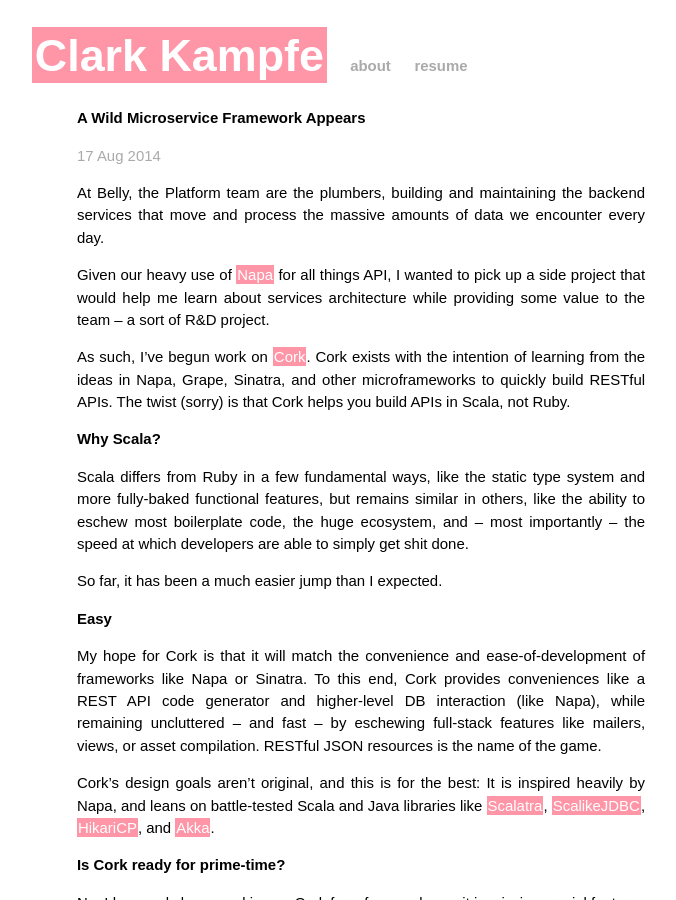
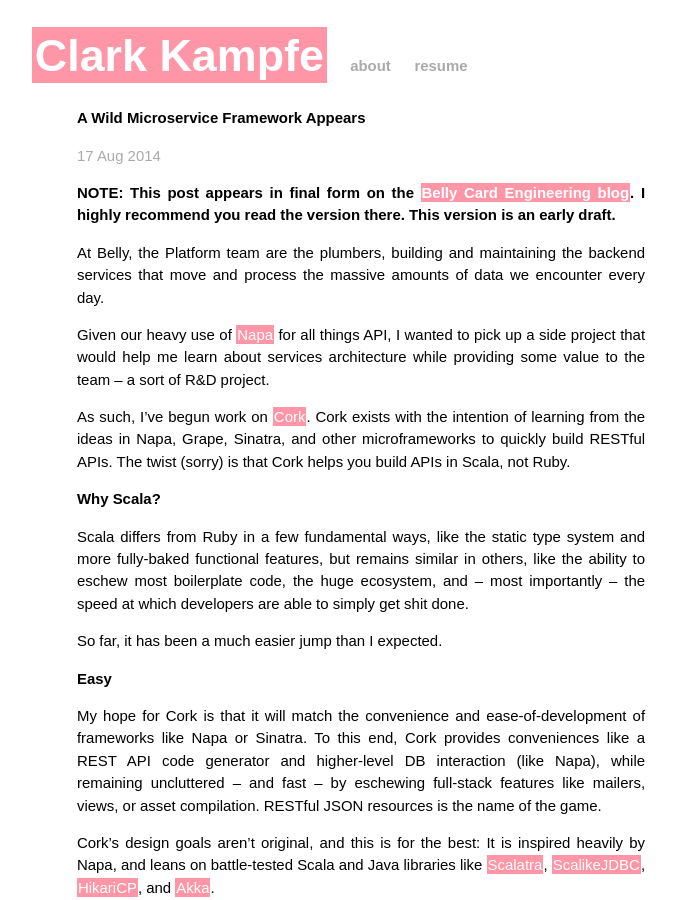
Before and after one commit to ckampfe/zeroclarkthirty.com, a Jekyll site: the page built from _posts/2014-08-17-a-wild-microservice-framework.md, in a window 1280 px wide and 900 px high. Shown: the whole window, without its empty margins (279-955 px from the left). Built offline with Jekyll 4.4.1, drawn with Linux system fonts in a browser that asks for light colours; Markdown is read by kramdown in place of the engine named in the settings.

Commit message:
cork finan post version disclaimer

```diff
--- a/_posts/2014-08-17-a-wild-microservice-framework.md
+++ b/_posts/2014-08-17-a-wild-microservice-framework.md
@@ -3,6 +3,9 @@
 title: A Wild Microservice Framework Appears
 date: 2014-08-17
 ---
+
+**NOTE: This post appears in final form on the [Belly Card Engineering blog](https://tech.bellycard.com/blog/rest-apis-in-scala/).
+I highly recommend you read the version there. This version is an early draft.**
 
 At Belly, the Platform team are the plumbers, building and maintaining the backend services that move and process the massive amounts of data we encounter every day.
 
```
